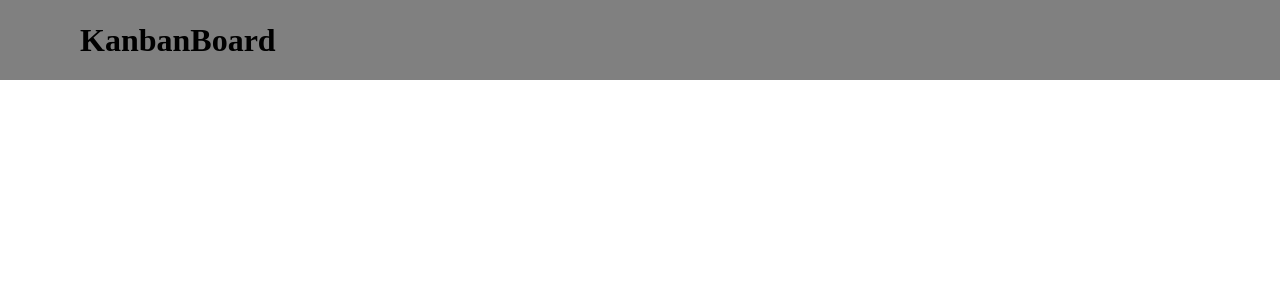
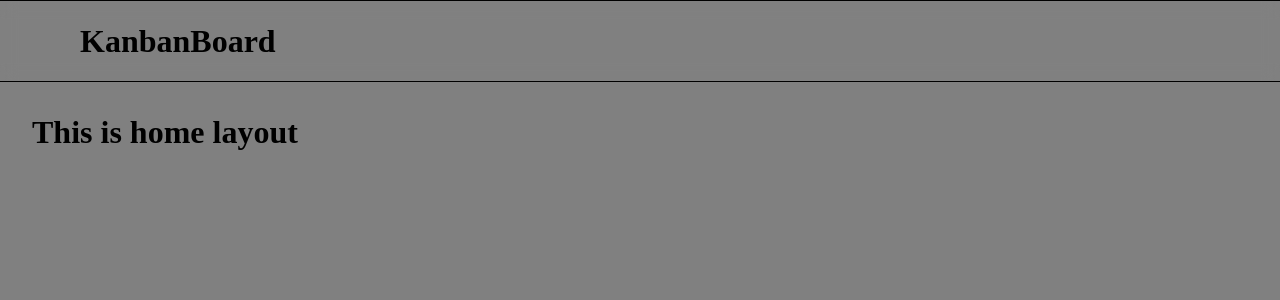
Before and after one commit to Rishi-kant/KanbanBoard2.0-Project4, a React (Vite) app: page / in a window 1280 px wide. Shown: the top 300 px of the page. Built offline with nearby package versions, Linux system fonts and the light colour scheme.

Commit message:
Maintaining README.md file

```diff
--- a/src/App.jsx
+++ b/src/App.jsx
@@ -1,9 +1,11 @@
+import Home from "./home/Home"
 import NavBar from "./navBar/NavBar"
-
+ import style from "./App.module.css"
 function App() {
   return (
-  <div>
+  <div  className={style.container}>
     <NavBar/>
+    <Home/>
   </div>
   )
 }
--- /dev/null
+++ b/src/App.module.css
@@ -0,0 +1,9 @@
+
+.container{
+    display: flex;
+    flex-direction: column;
+    min-height: 100vh;
+    min-width: 100vw;
+    background-color: grey;
+    align-items: center;
+}
--- a/src/home/Home.jsx
+++ b/src/home/Home.jsx
@@ -1,10 +1,12 @@
 
-
+import style from "./Home.module.css"
 import React from 'react'
 
 function Home() {
   return (
-    <div>Home</div>
+    <div className={style.container}>
+       <h1>This is home layout</h1>
+    </div>
   )
 }
 
--- /dev/null
+++ b/src/home/Home.module.css
@@ -0,0 +1,6 @@
+
+.container{
+
+    width: 95vw;
+    margin: 2rem;
+}
--- a/src/navBar/NavBar.module.css
+++ b/src/navBar/NavBar.module.css
@@ -2,10 +2,14 @@
 .container{
     display: flex;
     align-items: center;
+    border: 1px solid;
     /* justify-content: center; */
-    background-color: grey;
+    /* background-color: transparent; */
     width: 100%;
     height:10vh;
+    -webkit-backdrop-filter: blur(8px);
+    backdrop-filter: blur(8px)
+
 }
 .navContent{
     margin-left: 5rem;
```
Also changed, not shown: Readme.txt (deleted), 1 other file (tests, documents, lock files or other folders).
